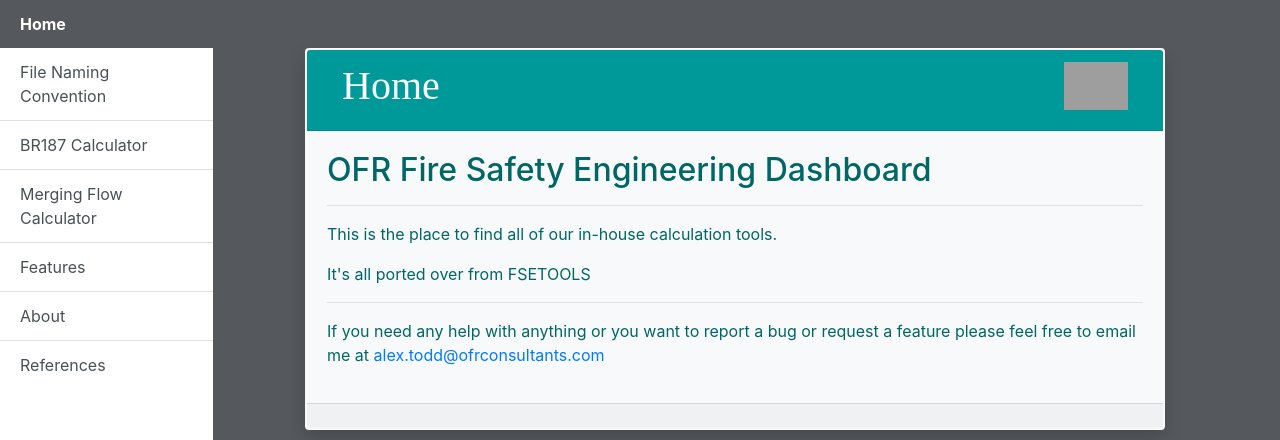
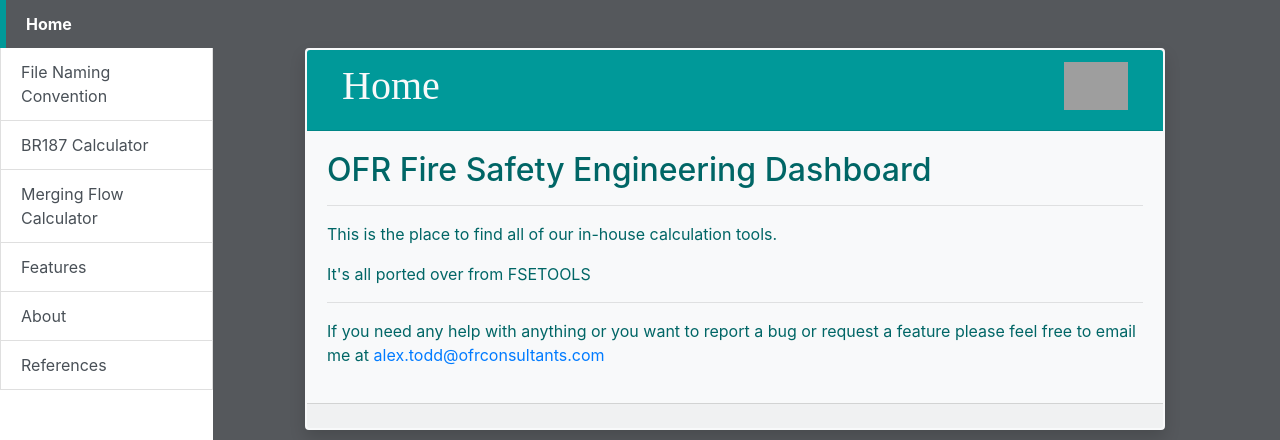
Before and after one commit to Toddie40/fse-dashboard, a React (Create React App) app: page / in a window 1280 px wide. Shown: the top 440 px of the page. Built offline with nearby package versions, Linux system fonts and the light colour scheme; grey boxes are pictures that could not be loaded; a web font is replaced by a local one.

Commit message:
nav pane styling changes

```diff
--- a/src/App.js
+++ b/src/App.js
@@ -63,7 +63,7 @@
     const moduleListItems = [];
     for (var module_id in this.modules){
       var module_string = this.modules[module_id][1]
-      moduleListItems.push(<a className={"list-group-item list-group-item-action" + (this.isActiveModule(module_id) ? " active": "")}
+      moduleListItems.push(<a className={"list-group-item list-group-item-action rounded-0 module" + (this.isActiveModule(module_id) ? " active": "")}
             id={module_id}
             onClick={this.onPressModule}
             href={"#"+module_string}
@@ -79,7 +79,7 @@
       <div className="container">
         <div className="row my-5">
           <div className="navpane px-0 fixed-top col-sm-2">
-            <div className="list-group-flush modules">
+            <div className="list-group modules">
               {sfe_modules}
             </div>
           </div>
--- a/src/App.scss
+++ b/src/App.scss
@@ -21,7 +21,7 @@
 );
 
 .navpane {
-  background-color: white;
+  background-color: #ffffff;
   height: 100%;
   //remove white full-height pane if we're portrait
   @media (max-width: 575.98px) {
@@ -69,8 +69,10 @@
 }
 .list-group-item.active {
   background-color: map-get($theme-colors , "gray" );
-  border: map-get($theme-colors , "gray" );
+  border: 0px;
+  border-left: 0.4rem solid map-get($theme-colors , "primary" );
   font-weight: bold;
+  z-index: 1100;
 }
 
 
```
